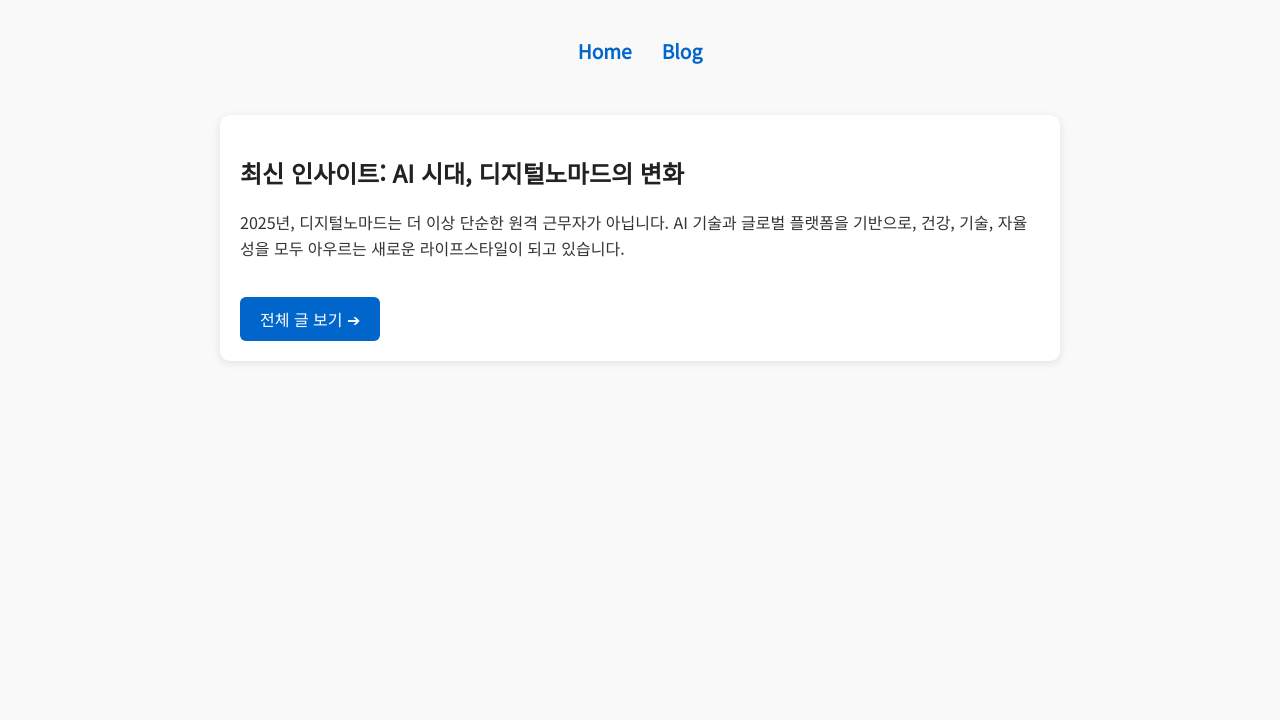
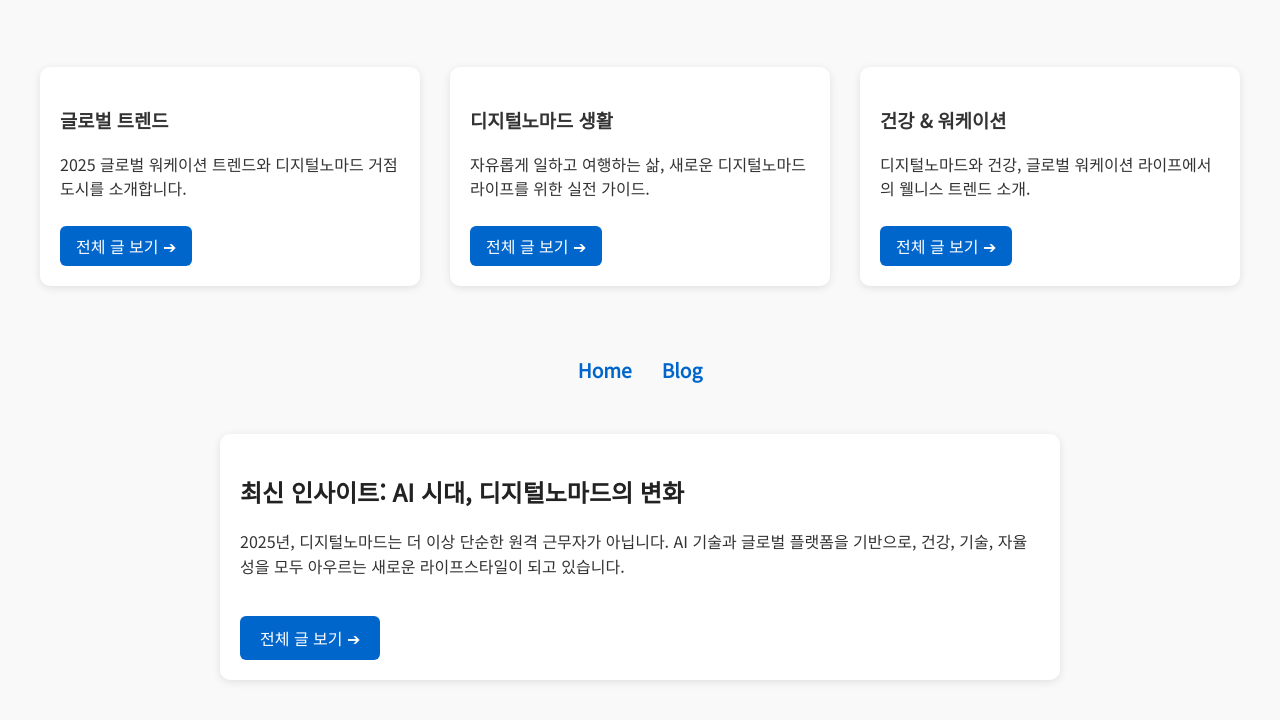
Before and after one commit to JinrayStudio/searfit-web, a plain HTML site: page index.html in a window 1280 px wide. Shown: the part 114-834 px from the top of the page. Before the commit the page ends 800 px from the top, so only its background shows below. Drawn offline with Linux system fonts and the light colour scheme.

Commit message:
Update index.html

```diff
--- a/index.html
+++ b/index.html
@@ -52,9 +52,26 @@
   <div style="text-align: center; margin-bottom: 20px;">
     <img src="searfit-logo.jpg" alt="SEARFIT 로고" style="width: 200px;">
   </div>
+  <h1>SEARFIT에 오신 것을 환영합니다!</h1>
+<section style="max-width: 1200px; margin: 50px auto; padding: 20px; display: grid; gap: 30px; grid-template-columns: repeat(auto-fit, minmax(300px, 1fr));">
+  <div style="background: #fff; padding: 20px; border-radius: 10px; box-shadow: 0 2px 8px rgba(0,0,0,0.1);">
+    <h3>글로벌 트렌드</h3>
+    <p>2025 글로벌 워케이션 트렌드와 디지털노마드 거점 도시를 소개합니다.</p>
+    <a href="https://searfit.tistory.com/category/글로벌%20트렌드" target="_blank" style="display:inline-block; margin-top: 10px; padding: 8px 16px; background: #0066cc; color: #fff; text-decoration: none; border-radius: 6px;">전체 글 보기 ➔</a>
+  </div>
 
-  <h1>SEARFIT에 오신 것을 환영합니다!</h1>
+  <div style="background: #fff; padding: 20px; border-radius: 10px; box-shadow: 0 2px 8px rgba(0,0,0,0.1);">
+    <h3>디지털노마드 생활</h3>
+    <p>자유롭게 일하고 여행하는 삶, 새로운 디지털노마드 라이프를 위한 실전 가이드.</p>
+    <a href="https://searfit.tistory.com/category/디지털노마드" target="_blank" style="display:inline-block; margin-top: 10px; padding: 8px 16px; background: #0066cc; color: #fff; text-decoration: none; border-radius: 6px;">전체 글 보기 ➔</a>
+  </div>
 
+  <div style="background: #fff; padding: 20px; border-radius: 10px; box-shadow: 0 2px 8px rgba(0,0,0,0.1);">
+    <h3>건강 & 워케이션</h3>
+    <p>디지털노마드와 건강, 글로벌 워케이션 라이프에서의 웰니스 트렌드 소개.</p>
+    <a href="https://searfit.tistory.com/category/건강%20%26%20워케이션" target="_blank" style="display:inline-block; margin-top: 10px; padding: 8px 16px; background: #0066cc; color: #fff; text-decoration: none; border-radius: 6px;">전체 글 보기 ➔</a>
+  </div>
+</section>
   <nav>
     <ul>
       <li><a href="/">Home</a></li>
```
